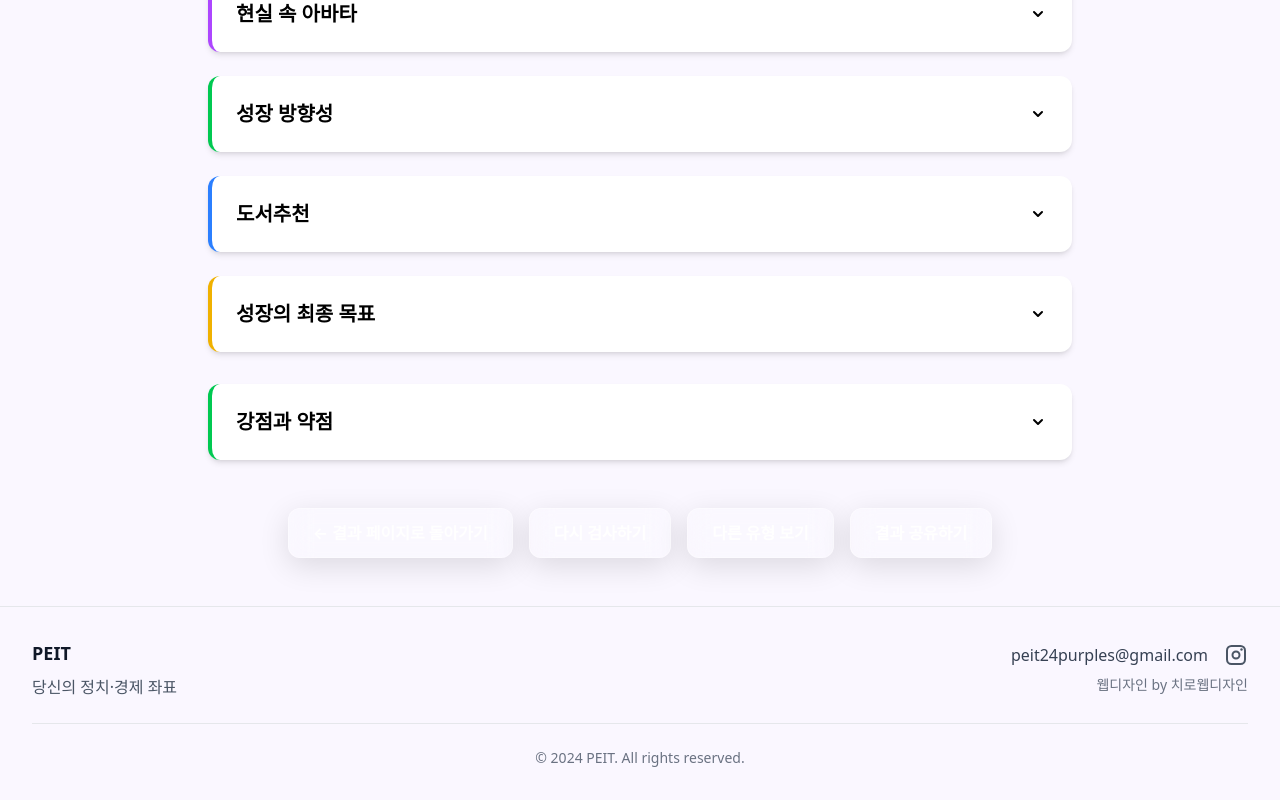
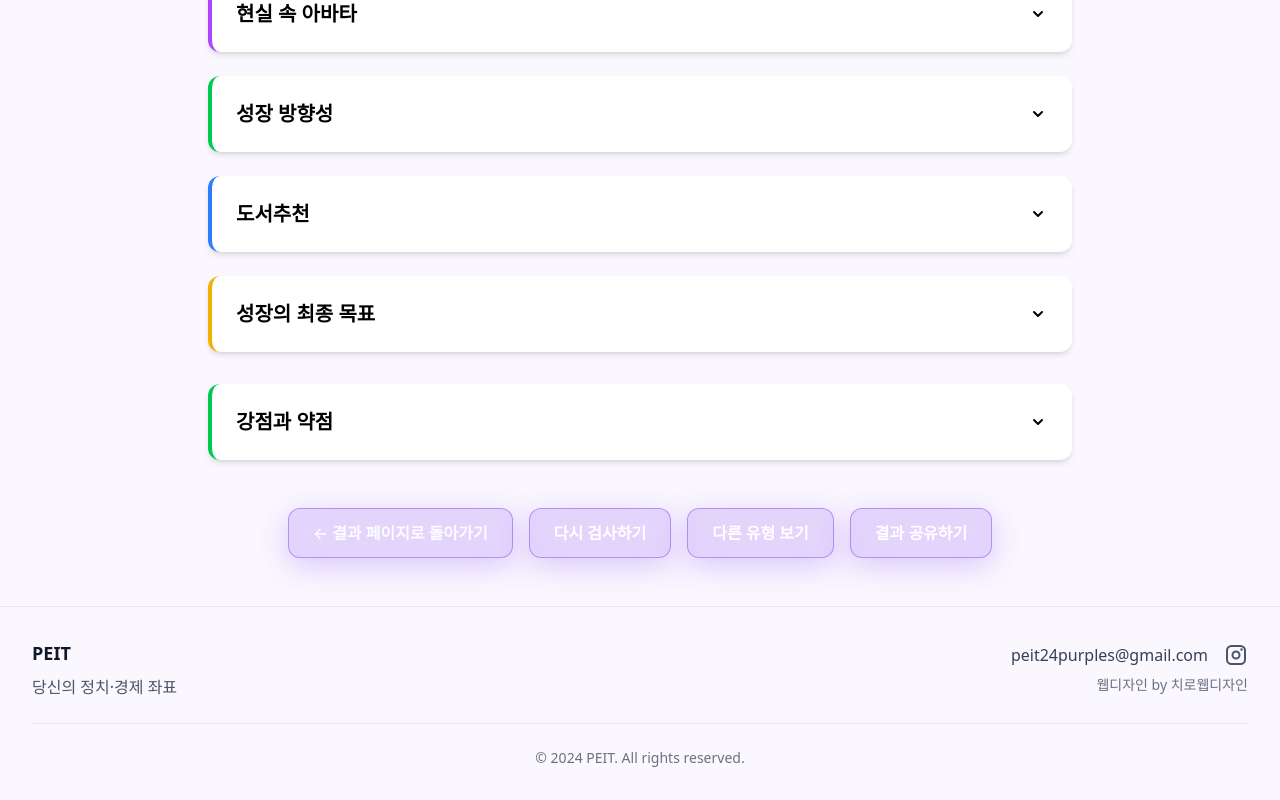
Before and after one commit to sin77812/PEIT, a Next.js app: page /result/IPAE in a window 1280 px wide. Shown: the part 1935-2735 px from the top of the page. Built offline with nearby package versions, Linux system fonts and the light colour scheme; a web font is replaced by a local one.

Commit message:
ui(result-cta): apply purple glassmorphism to result action buttons (share/test/type/save) and keep white text

```diff
--- a/app/globals.css
+++ b/app/globals.css
@@ -107,3 +107,12 @@ body {
   border: 1px solid rgba(255, 255, 255, 0.35);
   box-shadow: 0 8px 30px rgba(0, 0, 0, 0.12);
 }
+
+/* Purple-tinted glass for CTA buttons on results */
+.glass-purple {
+  background: rgba(124, 58, 237, 0.18); /* accent-dark with alpha */
+  -webkit-backdrop-filter: blur(12px);
+  backdrop-filter: blur(12px);
+  border: 1px solid rgba(124, 58, 237, 0.45);
+  box-shadow: 0 8px 30px rgba(124, 58, 237, 0.25);
+}
--- a/components/ResultLandingClient.tsx
+++ b/components/ResultLandingClient.tsx
@@ -169,16 +169,16 @@ export default function ResultLandingClient() {
         </div>
 
         <div className="relative z-10 flex flex-col sm:flex-row gap-4 justify-center">
-          <ShareButton shareUrl={shareUrl} shareText={shareText} className="text-black" />
+          <ShareButton shareUrl={shareUrl} shareText={shareText} className="glass-purple text-white" />
 
           {resultData?.testType === 'political' && (
-            <Button href="/test?type=economic" variant="outline" className="text-black border-black/30">경제 테스트 하기</Button>
+            <Button href="/test?type=economic" variant="outline" className="glass-purple text-white border-accent/40">경제 테스트 하기</Button>
           )}
           {resultData?.testType === 'economic' && (
-            <Button href="/test?type=political" variant="outline" className="text-black border-black/30">정치 테스트 하기</Button>
+            <Button href="/test?type=political" variant="outline" className="glass-purple text-white border-accent/40">정치 테스트 하기</Button>
           )}
 
-          <Button href="/types" variant="secondary" className="text-black">다른 유형 보기</Button>
+          <Button href="/types" variant="secondary" className="glass-purple text-white">다른 유형 보기</Button>
 
           {/* Save card buttons */}
           {resultData?.political && resultData?.politicalData && politicalImage && (
@@ -188,7 +188,7 @@ export default function ResultLandingClient() {
               category="political"
               imageSrc={politicalImage}
               label={resultData?.testType === 'both' ? '정치 카드 저장' : '카드 저장하기'}
-              className="text-black"
+              className="glass-purple text-white"
             />
           )}
           {resultData?.economic && resultData?.economicData && economicImage && (
@@ -198,7 +198,7 @@ export default function ResultLandingClient() {
               category="economic"
               imageSrc={economicImage}
               label={resultData?.testType === 'both' ? '경제 카드 저장' : '카드 저장하기'}
-              className="text-black"
+              className="glass-purple text-white"
             />
           )}
         </div>
--- a/components/ResultPageClient.tsx
+++ b/components/ResultPageClient.tsx
@@ -680,18 +680,18 @@ export default function ResultPageClient({ type, showExpanded = false }: ResultP
 
         {/* 액션 버튼들 */}
         <div className="flex flex-col sm:flex-row gap-4 justify-center mt-12">
-          <Button href="/result" variant="secondary" className="text-black">
+          <Button href="/result" variant="secondary" className="glass-purple text-white">
             ← 결과 페이지로 돌아가기
           </Button>
-          <Button href="/test" variant="primary" className="text-black">
+          <Button href="/test" variant="primary" className="glass-purple text-white">
             다시 검사하기
           </Button>
           {otherType && (
-            <Button href={`/result/${otherType}`} variant="primary" className="text-black">
+            <Button href={`/result/${otherType}`} variant="primary" className="glass-purple text-white">
               {data.category === 'political' ? '경제' : '정치'} 성향 보기
             </Button>
           )}
-          <Button href="/types" variant="outline" className="text-black border-black/30">
+          <Button href="/types" variant="outline" className="glass-purple text-white border-accent/40">
             다른 유형 보기
           </Button>
           <ShareButton
@@ -700,7 +700,7 @@ export default function ResultPageClient({ type, showExpanded = false }: ResultP
             type={type}
             name={data.name}
             category={data.category}
-            className="text-black"
+            className="glass-purple text-white"
           />
         </div>
       </div>
--- a/components/SimpleResultView.tsx
+++ b/components/SimpleResultView.tsx
@@ -77,7 +77,7 @@ export default function SimpleResultView({ type, name, category }: SimpleResultV
           <button
             onClick={handleSaveCard}
             disabled={isCapturing}
-            className="w-full glass hover:bg-white/25 hover:border-white/40 text-black font-semibold py-3 px-6 rounded-xl transition-all disabled:opacity-50"
+            className="w-full glass-purple text-white hover:bg-accent/30 hover:border-accent/50 font-semibold py-3 px-6 rounded-xl transition-all disabled:opacity-50"
           >
             {isCapturing ? '저장 중...' : '카드 저장하기'}
           </button>
@@ -85,7 +85,7 @@ export default function SimpleResultView({ type, name, category }: SimpleResultV
           <Button
             href={`/result/${type}?detailed=true`}
             variant="primary"
-            className="w-full text-black"
+            className="w-full glass-purple text-white"
           >
             결과 자세히 보기
           </Button>
```
